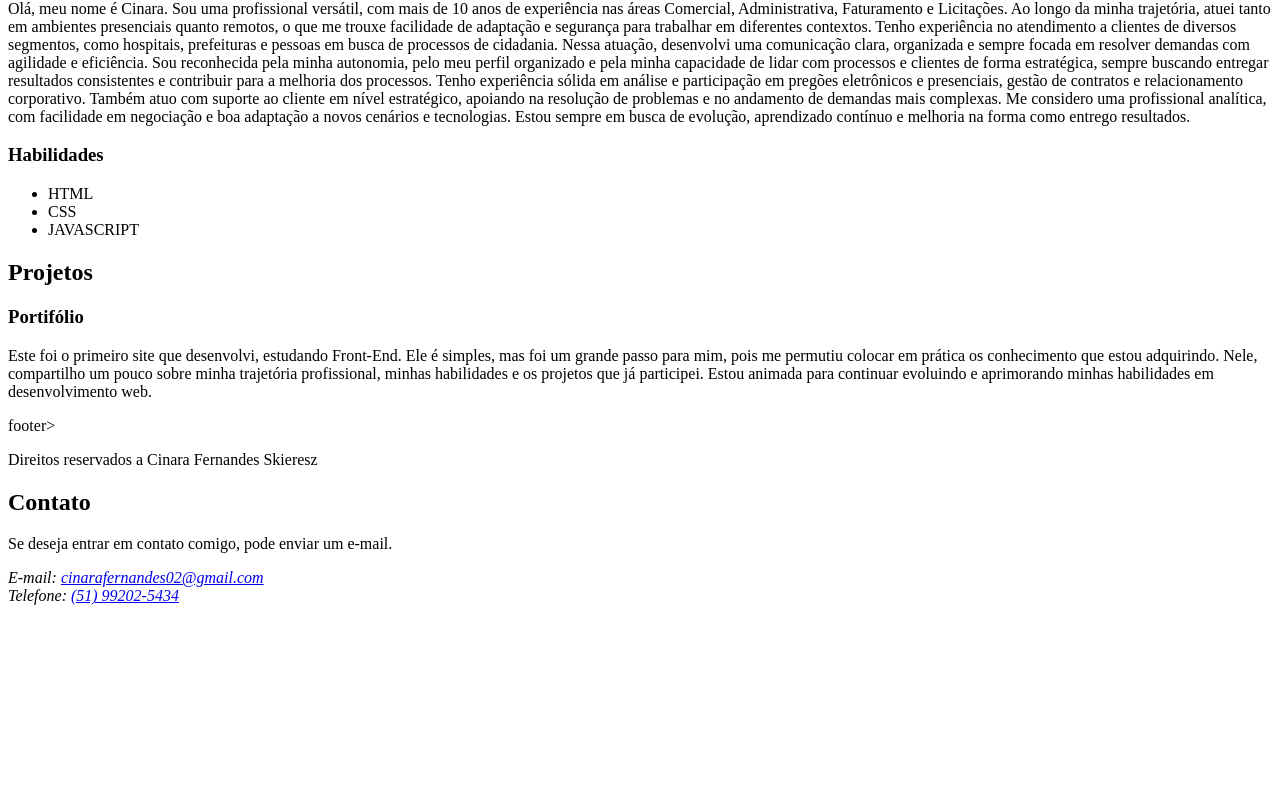
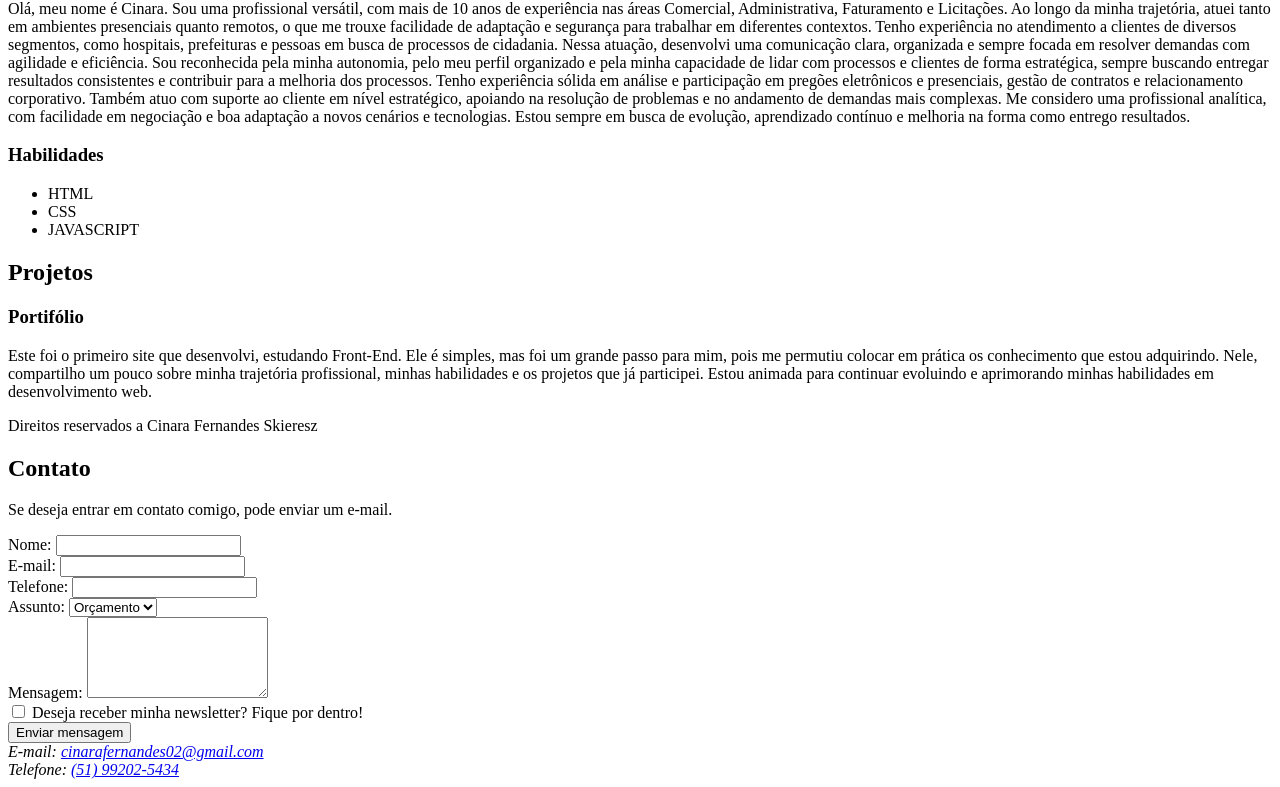
Before and after one commit to cinarafernandes02-web/Site, a plain HTML site: page index.html in a window 1280 px wide. Shown: the part 253-1040 px from the top of the page. Before the commit the page ends 866 px from the top, so only its background shows below. Drawn offline with Linux system fonts and the light colour scheme.

Commit message:
Update index.html

```diff
--- a/index.html
+++ b/index.html
@@ -80,14 +80,17 @@
             <h3>Portifólio</h3>
 
             <p>
-    Este foi o primeiro site que desenvolvi, estudando Front-End. Ele é simples, mas foi um grande passo para mim, pois me permutiu colocar em prática os conhecimento que estou adquirindo. Nele, compartilho um pouco sobre minha trajetória profissional, minhas habilidades e os projetos que já participei. Estou animada para continuar evoluindo e aprimorando minhas habilidades em desenvolvimento web.
+                Este foi o primeiro site que desenvolvi, estudando Front-End. Ele é simples, mas foi um grande passo
+                para mim, pois me permutiu colocar em prática os conhecimento que estou adquirindo. Nele, compartilho um
+                pouco sobre minha trajetória profissional, minhas habilidades e os projetos que já participei. Estou
+                animada para continuar evoluindo e aprimorando minhas habilidades em desenvolvimento web.
             </p>
 
         </article>
 
     </section>
 
-footer>
+    <footer>
         <p>Direitos reservados a Cinara Fernandes Skieresz</p>
 
         <section id="contato">
@@ -95,6 +98,38 @@ footer>
             <h2>Contato</h2>
 
             <p>Se deseja entrar em contato comigo, pode enviar um e-mail.</p>
+
+            <form action="">
+
+                <label for="nome">Nome: </label>
+                <input type="text" id="nome" name="nome" required> <br>
+
+                <label for="email">E-mail: </label>
+                <input type="email" id="email" name="email" required> <br>
+
+                <label for="telefone">Telefone: </label>
+                <input type="tel" id="telefone" name="telefone" required> <br>
+
+                <label for="assunto">Assunto: </label>
+                <select id="assunto" name="assunto">
+                    <option value="orcamento">Orçamento</option>
+                    <option value="duvida">Dúvida</option>
+                    <option value="outros">Outros</option>
+                </select>
+
+            <br>
+
+            <label for="mensagem">Mensagem: </label>
+            <textarea name="mensagem" id="mensagem" cols="20" rows="5" required></textarea> <br>
+
+            <input type="checkbox" id="inscricao" name="inscricao">
+            <label for="inscricao">Deseja receber minha newsletter? Fique por dentro!</label>
+
+            <br>
+
+            <input type="submit" value="Enviar mensagem">
+
+            </form>
 
             <address>
                 E-mail: <a href="mailto:cinarafernandes02@gmail.com">cinarafernandes02@gmail.com</a> <br>
```
Lines whose indentation alone changed are shown as unchanged.
